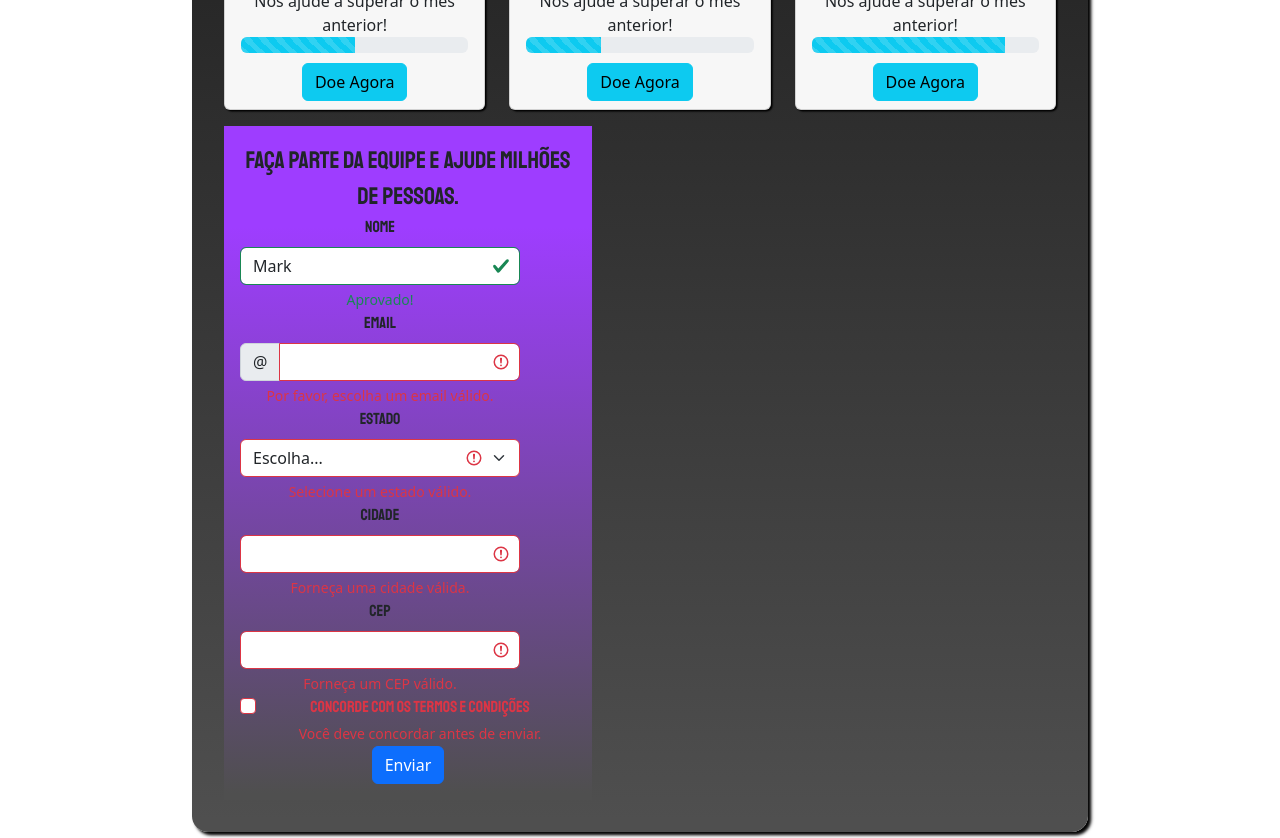
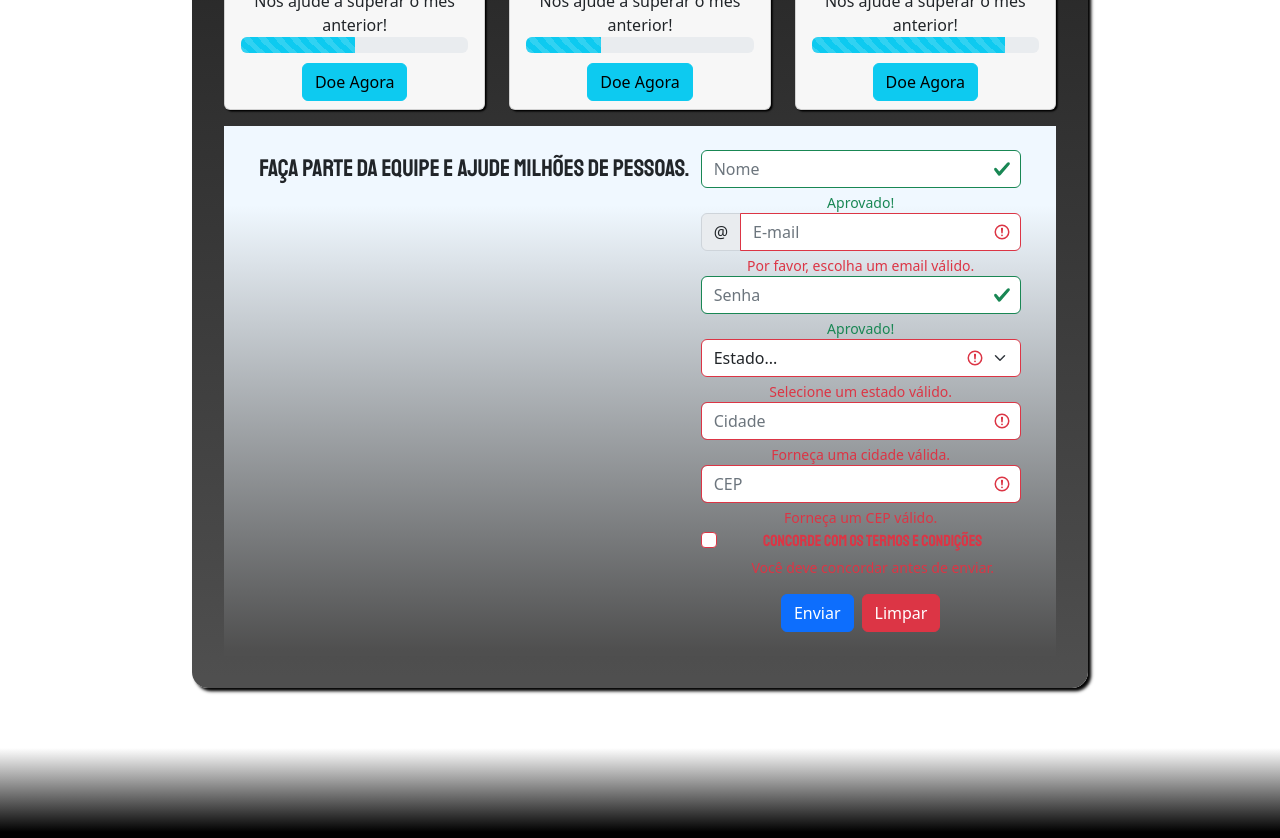
Before and after one commit to Jose-Rodrigues97/ProjetoDAOC, an Angular app in the folder Projeto/: page /CadastroDoador in a window 1280 px wide. Shown: the part 840-1678 px from the top of the page. Built offline with nearby package versions, Linux system fonts and the light colour scheme.

Commit message:
Adicionando componente de Listas

```diff
--- a/Projeto/src/app/Componentes/cadastrodoador-component/cadastrodoador-component.component.html
+++ b/Projeto/src/app/Componentes/cadastrodoador-component/cadastrodoador-component.component.html
@@ -1,29 +1,37 @@
-<div class="divConteudo text-center">
+<div class="container d-flex text-center p-4 divConteudo justify-content-evenly">
   <label class="fs-4">Faça parte da equipe e ajude milhões de pessoas.</label>
-  <form class="g-0">
-    <div class="col-md-10 ">
-      <label for="validationServer01" class="form-label text-start">Nome</label>
-      <input type="text" class="form-control is-valid align-self-center" id="validationServer01" value="Mark" required>
+  <form class="g-0 formulario">
+    <div class="col-md-12">
+      <label for="validationServer01" class="form-label text-start visually-hidden">Nome</label>
+      <input type="text" class="form-control is-valid align-self-center" id="validationServer01" placeholder="Nome"
+        value="" required>
       <div class="valid-feedback">
         Aprovado!
       </div>
     </div>
-    <div class="col-md-10 ">
-      <label for="validationServerUsername" class="form-label text-start">Email</label>
+    <div class="col-md-12">
+      <label for="validationServerEmail" class="form-label text-start visually-hidden">Email</label>
       <div class="input-group has-validation">
         <span class="input-group-text" id="inputGroupPrepend3">@</span>
-        <input type="email" class="form-control is-invalid" id="validationServerUsername"
-          aria-describedby="inputGroupPrepend3 validationServerUsernameFeedback" required>
+        <input type="email" class="form-control is-invalid" id="validationServerEmail"
+          aria-describedby="inputGroupPrepend3 validationServerUsernameFeedback" placeholder="E-mail" required>
         <div id="validationServerUsernameFeedback" class="invalid-feedback">
           Por favor, escolha um email válido.
         </div>
       </div>
     </div>
-    <div class="col-md-10 ">
-      <label for="validationServer04" class="form-label text-start">Estado</label>
+    <div class="col-md-12">
+      <label for="inputPassword2 validationServer01" class="form-label visually-hidden">Senha</label>
+      <input type="password" class="form-control is-valid" id="validationServer01" placeholder="Senha" required>
+      <div class="valid-feedback">
+        Aprovado!
+      </div>
+    </div>
+    <div class="col-md-12 ">
+      <label for="validationServer04" class="form-label text-start visually-hidden">Estado</label>
       <select class="form-select is-invalid" id="validationServer04" aria-describedby="validationServer04Feedback"
         required>
-        <option selected disabled value="">Escolha...</option>
+        <option selected disabled value="">Estado...</option>
         <option>RS</option>
         <option>SC</option>
         <option>PR</option>
@@ -32,18 +40,18 @@
         Selecione um estado válido.
       </div>
     </div>
-    <div class="col-md-10 ">
-      <label for="validationServer03" class="form-label text-start">Cidade</label>
+    <div class="col-md-12 ">
+      <label for="validationServer03" class="form-label text-start visually-hidden">Cidade</label>
       <input type="text" class="form-control is-invalid" id="validationServer03"
-        aria-describedby="validationServer03Feedback" required>
+        aria-describedby="validationServer03Feedback" placeholder="Cidade" required>
       <div id="validationServer03Feedback" class="invalid-feedback">
         Forneça uma cidade válida.
       </div>
     </div>
-    <div class="col-md-10 ">
-      <label for="validationServer05" class="form-label text-start">CEP</label>
+    <div class="col-md-12 ">
+      <label for="validationServer05" class="form-label text-start visually-hidden">CEP</label>
       <input type="text" class="form-control is-invalid" id="validationServer05"
-        aria-describedby="validationServer05Feedback" required>
+        aria-describedby="validationServer05Feedback" placeholder="CEP" required>
       <div id="validationServer05Feedback" class="invalid-feedback">
         Forneça um CEP válido.
       </div>
@@ -60,8 +68,9 @@
         </div>
       </div>
     </div>
-    <div class="col-12 ">
+    <div class="col-12 d-flex gap-2 justify-content-center mt-3">
       <button class="btn btn-primary" type="submit">Enviar</button>
+      <input class="btn btn-danger" type="reset" value="Limpar">
     </div>
   </form>
 </div>
--- a/Projeto/src/app/Componentes/cadastrodoador-component/cadastrodoador-component.component.scss
+++ b/Projeto/src/app/Componentes/cadastrodoador-component/cadastrodoador-component.component.scss
@@ -1,10 +1,11 @@
-.divConteudo{
-  padding: 1rem;
-  background-image: linear-gradient(#9E3DFF 15%, #4F4F4F 99%);
-  width: 23rem;
-
-}
-
 label{
   font-family: 'Staatliches', cursive;
 }
+
+.divConteudo{
+  background-image: linear-gradient(#F0F8FF 15%, #4F4F4F 99%);
+}
+
+.formulario{
+  width: 20rem;
+}
--- a/Projeto/src/app/Componentes/cadastroestabelecimento-component/cadastroestabelecimento-component.component.html
+++ b/Projeto/src/app/Componentes/cadastroestabelecimento-component/cadastroestabelecimento-component.component.html
@@ -1,29 +1,37 @@
-<div class="divConteudo text-center">
+<div class="container d-flex text-center p-4 divConteudo justify-content-evenly">
   <label class="fs-4">Faça parte da equipe e ajude milhões de pessoas.</label>
-    <form class="g-0">
-      <div class="col-md-10 ">
-        <label for="validationServer01" class="form-label text-start">Nome</label>
-        <input type="text" class="form-control is-valid align-self-center" id="validationServer01" value="Mark" required>
+  <form class="g-0 formulario">
+    <div class="col-md-12">
+      <label for="validationServer01" class="form-label text-start visually-hidden">Nome</label>
+      <input type="text" class="form-control is-valid align-self-center" id="validationServer01" placeholder="Nome"
+        value="" required>
       <div class="valid-feedback">
         Aprovado!
       </div>
     </div>
-      <div class="col-md-10 ">
-        <label for="validationServerUsername" class="form-label text-start">Email</label>
+    <div class="col-md-12">
+      <label for="validationServerEmail" class="form-label text-start visually-hidden">Email</label>
       <div class="input-group has-validation">
         <span class="input-group-text" id="inputGroupPrepend3">@</span>
-          <input type="email" class="form-control is-invalid" id="validationServerUsername"
-            aria-describedby="inputGroupPrepend3 validationServerUsernameFeedback" required>
+        <input type="email" class="form-control is-invalid" id="validationServerEmail"
+          aria-describedby="inputGroupPrepend3 validationServerUsernameFeedback" placeholder="E-mail" required>
         <div id="validationServerUsernameFeedback" class="invalid-feedback">
           Por favor, escolha um email válido.
         </div>
       </div>
     </div>
-      <div class="col-md-10 ">
-        <label for="validationServer04" class="form-label text-start">Estado</label>
+    <div class="col-md-12">
+      <label for="inputPassword2 validationServer01" class="form-label visually-hidden">Senha</label>
+      <input type="password" class="form-control is-valid" id="validationServer01" placeholder="Senha" required>
+      <div class="valid-feedback">
+        Aprovado!
+      </div>
+    </div>
+    <div class="col-md-12 ">
+      <label for="validationServer04" class="form-label text-start visually-hidden">Estado</label>
       <select class="form-select is-invalid" id="validationServer04" aria-describedby="validationServer04Feedback"
         required>
-          <option selected disabled value="">Escolha...</option>
+        <option selected disabled value="">Estado...</option>
         <option>RS</option>
         <option>SC</option>
         <option>PR</option>
@@ -32,18 +40,18 @@
         Selecione um estado válido.
       </div>
     </div>
-      <div class="col-md-10 ">
-        <label for="validationServer03" class="form-label text-start">Cidade</label>
+    <div class="col-md-12 ">
+      <label for="validationServer03" class="form-label text-start visually-hidden">Cidade</label>
       <input type="text" class="form-control is-invalid" id="validationServer03"
-          aria-describedby="validationServer03Feedback" required>
+        aria-describedby="validationServer03Feedback" placeholder="Cidade" required>
       <div id="validationServer03Feedback" class="invalid-feedback">
         Forneça uma cidade válida.
       </div>
     </div>
-      <div class="col-md-10 ">
-        <label for="validationServer05" class="form-label text-start">CEP</label>
+    <div class="col-md-12 ">
+      <label for="validationServer05" class="form-label text-start visually-hidden">CEP</label>
       <input type="text" class="form-control is-invalid" id="validationServer05"
-          aria-describedby="validationServer05Feedback" required>
+        aria-describedby="validationServer05Feedback" placeholder="CEP" required>
       <div id="validationServer05Feedback" class="invalid-feedback">
         Forneça um CEP válido.
       </div>
@@ -60,8 +68,9 @@
         </div>
       </div>
     </div>
-      <div class="col-12 ">
+    <div class="col-12 d-flex gap-2 justify-content-center mt-3">
       <button class="btn btn-primary" type="submit">Enviar</button>
+      <input class="btn btn-danger" type="reset" value="Limpar">
     </div>
   </form>
 </div>
--- a/Projeto/src/app/Componentes/cadastroestabelecimento-component/cadastroestabelecimento-component.component.scss
+++ b/Projeto/src/app/Componentes/cadastroestabelecimento-component/cadastroestabelecimento-component.component.scss
@@ -1,10 +1,11 @@
-.divConteudo{
-    padding: 1rem;
-    background-image: linear-gradient(#9E3DFF 15%, #4F4F4F 99%);
-    width: 23rem;
-
+  label {
+    font-family: 'Staatliches', cursive;
   }
 
-  label{
-    font-family: 'Staatliches', cursive;
+  .divConteudo {
+    background-image: linear-gradient(#F0F8FF 15%, #4F4F4F 99%);
   }
+
+  .formulario {
+    width: 20rem;
+  }
--- a/Projeto/src/app/Componentes/cadastronecessitado-component/cadastronecessitado-component.component.html
+++ b/Projeto/src/app/Componentes/cadastronecessitado-component/cadastronecessitado-component.component.html
@@ -1,29 +1,37 @@
-<div class="divConteudo text-center">
+<div class="container d-flex text-center p-4 divConteudo justify-content-evenly">
   <label class="fs-4">Faça parte da equipe e ajude milhões de pessoas.</label>
-    <form class="g-0">
-      <div class="col-md-10 ">
-        <label for="validationServer01" class="form-label text-start">Nome</label>
-        <input type="text" class="form-control is-valid align-self-center" id="validationServer01" value="Mark" required>
+  <form class="g-0 formulario">
+    <div class="col-md-12">
+      <label for="validationServer01" class="form-label text-start visually-hidden">Nome</label>
+      <input type="text" class="form-control is-valid align-self-center" id="validationServer01" placeholder="Nome"
+        value="" required>
       <div class="valid-feedback">
         Aprovado!
       </div>
     </div>
-      <div class="col-md-10 ">
-        <label for="validationServerUsername" class="form-label text-start">Email</label>
+    <div class="col-md-12">
+      <label for="validationServerEmail" class="form-label text-start visually-hidden">Email</label>
       <div class="input-group has-validation">
         <span class="input-group-text" id="inputGroupPrepend3">@</span>
-          <input type="email" class="form-control is-invalid" id="validationServerUsername"
-            aria-describedby="inputGroupPrepend3 validationServerUsernameFeedback" required>
+        <input type="email" class="form-control is-invalid" id="validationServerEmail"
+          aria-describedby="inputGroupPrepend3 validationServerUsernameFeedback" placeholder="E-mail" required>
         <div id="validationServerUsernameFeedback" class="invalid-feedback">
           Por favor, escolha um email válido.
         </div>
       </div>
     </div>
-      <div class="col-md-10 ">
-        <label for="validationServer04" class="form-label text-start">Estado</label>
+    <div class="col-md-12">
+      <label for="inputPassword2 validationServer01" class="form-label visually-hidden">Senha</label>
+      <input type="password" class="form-control is-valid" id="validationServer01" placeholder="Senha" required>
+      <div class="valid-feedback">
+        Aprovado!
+      </div>
+    </div>
+    <div class="col-md-12 ">
+      <label for="validationServer04" class="form-label text-start visually-hidden">Estado</label>
       <select class="form-select is-invalid" id="validationServer04" aria-describedby="validationServer04Feedback"
         required>
-          <option selected disabled value="">Escolha...</option>
+        <option selected disabled value="">Estado...</option>
         <option>RS</option>
         <option>SC</option>
         <option>PR</option>
@@ -32,18 +40,18 @@
         Selecione um estado válido.
       </div>
     </div>
-      <div class="col-md-10 ">
-        <label for="validationServer03" class="form-label text-start">Cidade</label>
+    <div class="col-md-12 ">
+      <label for="validationServer03" class="form-label text-start visually-hidden">Cidade</label>
       <input type="text" class="form-control is-invalid" id="validationServer03"
-          aria-describedby="validationServer03Feedback" required>
+        aria-describedby="validationServer03Feedback" placeholder="Cidade" required>
       <div id="validationServer03Feedback" class="invalid-feedback">
         Forneça uma cidade válida.
       </div>
     </div>
-      <div class="col-md-10 ">
-        <label for="validationServer05" class="form-label text-start">CEP</label>
+    <div class="col-md-12 ">
+      <label for="validationServer05" class="form-label text-start visually-hidden">CEP</label>
       <input type="text" class="form-control is-invalid" id="validationServer05"
-          aria-describedby="validationServer05Feedback" required>
+        aria-describedby="validationServer05Feedback" placeholder="CEP" required>
       <div id="validationServer05Feedback" class="invalid-feedback">
         Forneça um CEP válido.
       </div>
@@ -60,8 +68,9 @@
         </div>
       </div>
     </div>
-      <div class="col-12 ">
+    <div class="col-12 d-flex gap-2 justify-content-center mt-3">
       <button class="btn btn-primary" type="submit">Enviar</button>
+      <input class="btn btn-danger" type="reset" value="Limpar">
     </div>
   </form>
 </div>
--- a/Projeto/src/app/Componentes/cadastronecessitado-component/cadastronecessitado-component.component.scss
+++ b/Projeto/src/app/Componentes/cadastronecessitado-component/cadastronecessitado-component.component.scss
@@ -1,10 +1,11 @@
+label{
+  font-family: 'Staatliches', cursive;
+}
+
 .divConteudo{
-    padding: 1rem;
-    background-image: linear-gradient(#9E3DFF 15%, #4F4F4F 99%);
-    width: 23rem;
+  background-image: linear-gradient(#F0F8FF 15%, #4F4F4F 99%);
+}
 
-  }
-
-  label{
-    font-family: 'Staatliches', cursive;
-  }
+.formulario{
+  width: 20rem;
+}
--- a/Projeto/src/app/Componentes/login-component/login-component.component.html
+++ b/Projeto/src/app/Componentes/login-component/login-component.component.html
@@ -1 +1,27 @@
-<p>login-component works!</p>
+<div class="container d-flex text-center p-4 divConteudo justify-content-evenly">
+    <label class="fs-4">Faça parte da equipe e ajude milhões de pessoas.</label>
+    <form class="g-0 formulario">
+        <div class="col-md-12">
+            <label for="validationServerEmail" class="form-label text-start visually-hidden">Email</label>
+            <div class="input-group has-validation">
+                <span class="input-group-text" id="inputGroupPrepend3">@</span>
+                <input type="email" class="form-control is-invalid" id="validationServerEmail"
+                    aria-describedby="inputGroupPrepend3 validationServerUsernameFeedback" placeholder="E-mail" required>
+                <div id="validationServerUsernameFeedback" class="invalid-feedback">
+                    Por favor, escolha um email válido.
+                </div>
+            </div>
+        </div>
+        <div class="col-md-12">
+            <label for="inputPassword2 validationServer01" class="form-label visually-hidden">Senha</label>
+            <input type="password" class="form-control is-valid" id="validationServer01" placeholder="Senha" required>
+            <div class="valid-feedback">
+                Aprovado!
+            </div>
+        </div>
+        <div class="col-12 d-flex gap-2 justify-content-center mt-3">
+            <button class="btn btn-primary" type="submit">Enviar</button>
+            <input class="btn btn-danger" type="reset" value="Limpar">
+        </div>
+    </form>
+</div>
--- a/Projeto/src/app/Componentes/login-component/login-component.component.scss
+++ b/Projeto/src/app/Componentes/login-component/login-component.component.scss
@@ -0,0 +1,11 @@
+.divConteudo{
+    background-image: linear-gradient(#F0F8FF 15%, #4F4F4F 99%);
+  }
+
+  label{
+    font-family: 'Staatliches', cursive;
+  }
+
+  .formulario{
+    width: 20rem;
+  }
--- a/Projeto/src/app/app.module.ts
+++ b/Projeto/src/app/app.module.ts
@@ -14,6 +14,7 @@ import { CadastrodoadorComponentComponent } from './Componentes/cadastrodoador-c
 import { CadastronecessitadoComponentComponent } from './Componentes/cadastronecessitado-component/cadastronecessitado-component.component';
 import { CadastroestabelecimentoComponentComponent } from './Componentes/cadastroestabelecimento-component/cadastroestabelecimento-component.component';
 import { LoginComponentComponent } from './Componentes/login-component/login-component.component';
+import { ListaparticipantesComponentComponent } from './listaparticipantes-component/listaparticipantes-component.component';
 
 @NgModule({
   declarations: [
@@ -28,7 +29,8 @@ import { LoginComponentComponent } from './Componentes/login-component/login-com
     CadastrodoadorComponentComponent,
     CadastronecessitadoComponentComponent,
     CadastroestabelecimentoComponentComponent,
-    LoginComponentComponent
+    LoginComponentComponent,
+    ListaparticipantesComponentComponent
   ],
   imports: [
     BrowserModule,
--- /dev/null
+++ b/Projeto/src/app/listaparticipantes-component/listaparticipantes-component.component.html
@@ -0,0 +1 @@
+<p>listaparticipantes-component works!</p>
```
Also changed, not shown: Projeto/src/app/listaparticipantes-component/listaparticipantes-component.component.ts (added, +15 -0 lines), Projeto/src/app/listaparticipantes-component/listaparticipantes-component.component.scss (added), 1 other file (tests, documents, lock files or other folders). Lines whose indentation alone changed are shown as unchanged.
